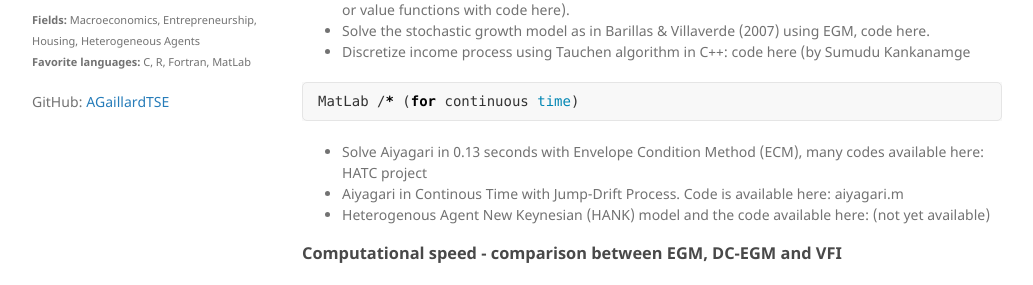
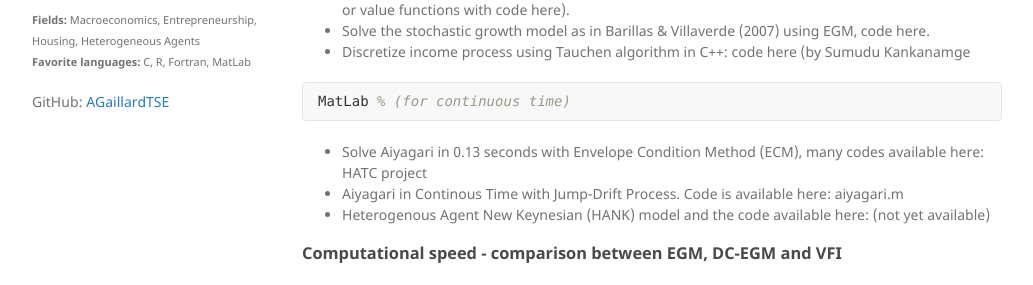
Before and after one commit to AGaillardTSE/AGaillardTSE.github.io, a Jekyll site: the page built from computing.md, in a window 1280 px wide. Shown: the part 365-650 px from the top of the page, without its empty margins (123-1156 px from the left). Built offline with Jekyll 4.4.1, drawn with Linux system fonts in a browser that asks for light colours.

````diff
--- a/computing.md
+++ b/computing.md
@@ -21,7 +21,7 @@ int C++ // (for discrete time)
 * Discretize income process using Tauchen algorithm in C++: code here (by Sumudu Kankanamge
 
 ```matlab
-MatLab /* (for continuous time)
+MatLab % (for continuous time)
 ```
 * Solve Aiyagari in 0.13 seconds with Envelope Condition Method (ECM), many codes available here: HATC project
 * Aiyagari in Continous Time with Jump-Drift Process. Code is available here: aiyagari.m
````
